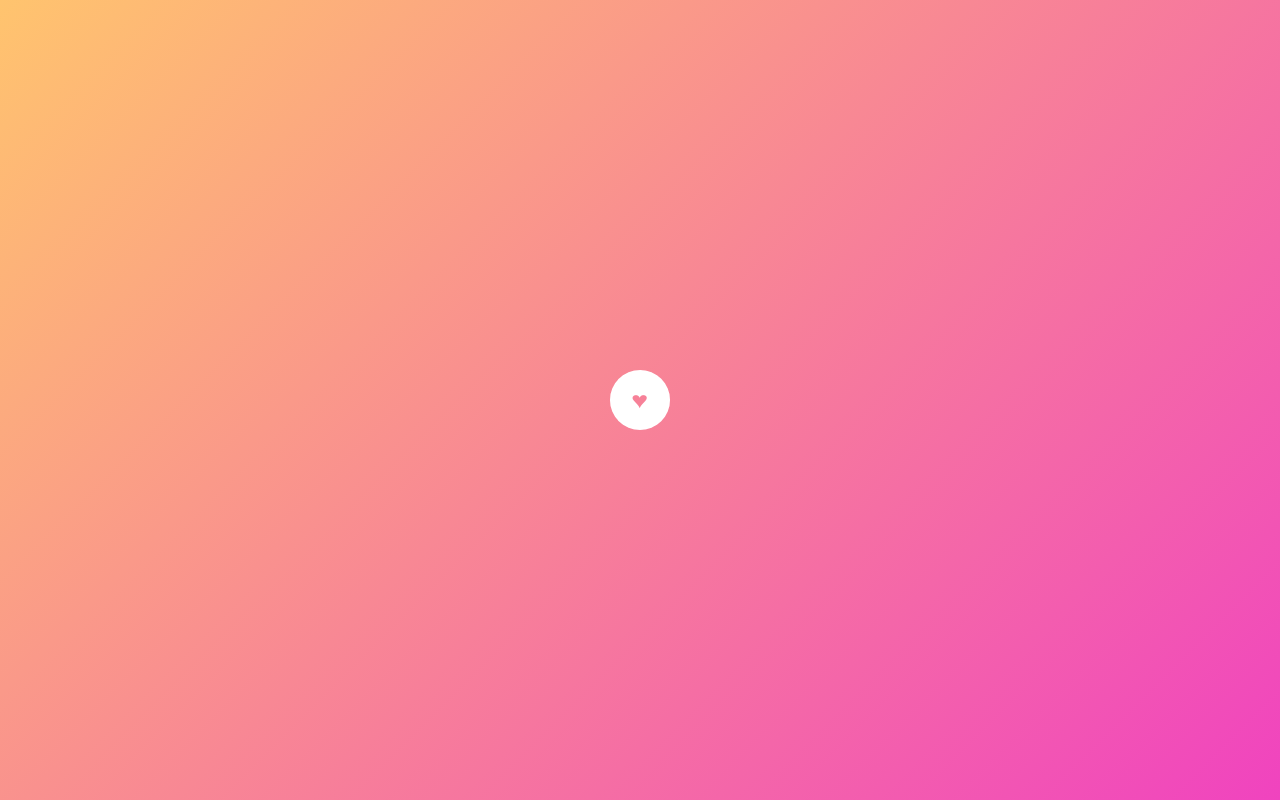
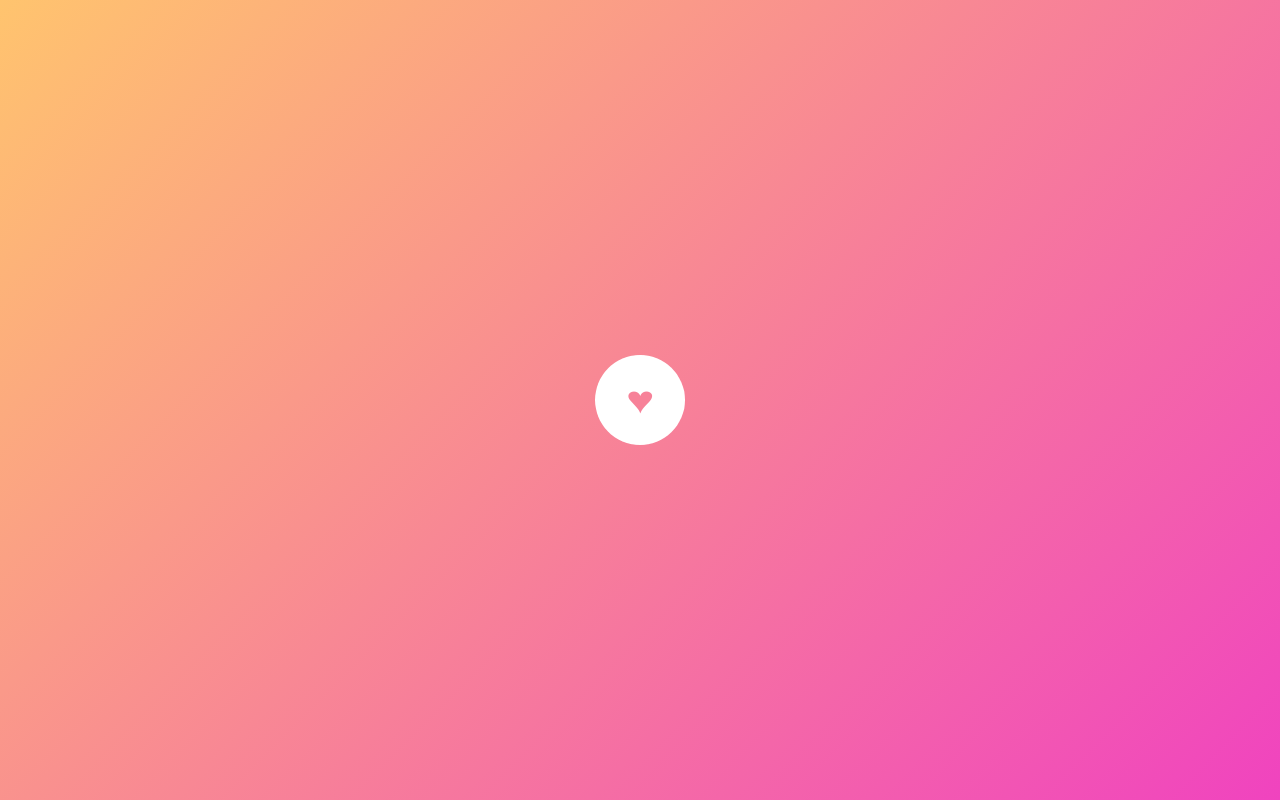
Before and after one commit to ics-creative/170307_micro_interaction, a website: page docs/like.html in a window 1280 px wide. Drawn offline with Linux system fonts and the light colour scheme.

Commit message:
各サンプルのコードを整理

```diff
--- a/docs/like.html
+++ b/docs/like.html
@@ -1,11 +1,8 @@
 <!doctype html>
-<html lang="ja" dir="ltr">
+<html lang="ja">
   <head>
     <meta charset="UTF-8" />
-    <meta
-      name="viewport"
-      content="width=device-width, initial-scale=1.0, user-scalable=no"
-    />
+    <meta name="viewport" content="width=device-width, initial-scale=1.0" />
     <title>Micro Interaction - ICS MEDIA</title>
     <style>
       * {
@@ -21,41 +18,41 @@
       .container {
         width: 100%;
         height: 100%;
-        display: flex;
-        justify-content: center;
-        align-items: center;
+        display: grid;
+        place-items: center;
       }
 
-      .btn-heart {
+      .heart-button-label {
         user-select: none;
       }
 
-      /*
-     円形ボタンのホバーアニメーション
-    */
-      #content02 {
+      /* 円形ボタンのホバーアニメーション */
+      .content02 {
         background-image: linear-gradient(135deg, #ffc46e, #f043bf 100%);
       }
 
-      .btn {
+      .heart-button {
         position: relative;
-        display: inline-flex;
-        width: 60px;
-        height: 60px;
+        display: grid;
+        width: 90px;
+        height: 90px;
         cursor: pointer;
-        align-items: center;
-        justify-content: center;
+        place-items: center;
+        appearance: none;
+        border: none;
+        background: none;
       }
 
-      .btn-heart {
+      .heart-button-label {
         position: relative;
         color: #f78198;
-        font-size: 1.8rem;
+        font-size: 3rem;
         transform: scaleY(0.8);
-        transition: 0.35s ease-in-out;
+        transition: 0.35s ease-in-out; /* あえてゆったり */
+        line-height: 1;
       }
 
-      .btn-back {
+      .heart-button-back {
         position: absolute;
         top: 0;
         left: 0;
@@ -64,7 +61,7 @@
         animation: rotation 4s infinite linear;
       }
 
-      .btn-back-inner {
+      .heart-button-back-inner {
         position: absolute;
         border: 0 solid #fff;
         width: 100%;
@@ -72,18 +69,18 @@
         border-radius: 50%;
         background-color: #fff;
         transition: 0.15s ease-out;
+        top: 0;
+        left: 0;
       }
 
       /* ハートのアニメーション */
-      .btn:hover .btn-heart,
-      .btn:active .btn-heart {
+      .heart-button:hover .heart-button-label {
         color: #fff;
         transform: rotate3d(0, -1, 0, 180deg) scale(1.2, 0.9);
       }
 
       /* 背景のアニメーション */
-      .btn:hover .btn-back-inner,
-      .btn:active .btn-back-inner {
+      .heart-button:hover .heart-button-back-inner {
         border: 1px dashed #fff;
         background-color: rgba(255, 255, 255, 0);
         transform: scale(1.3);
@@ -101,13 +98,13 @@
     </style>
   </head>
   <body>
-    <section id="content02" class="container">
-      <div class="btn">
-        <div class="btn-back">
-          <span class="btn-back-inner"></span>
-        </div>
-        <span class="btn-heart">&hearts;</span>
-      </div>
+    <section class="container content02">
+      <button class="heart-button" aria-label="いいね">
+        <span class="heart-button-back">
+          <span class="heart-button-back-inner"></span>
+        </span>
+        <span class="heart-button-label">&hearts;</span>
+      </button>
     </section>
   </body>
 </html>
```
Also changed, not shown: docs/check.html (+1 -1 lines), docs/loading.html (+9 -11 lines), docs/menu.html (+1 -1 lines).
